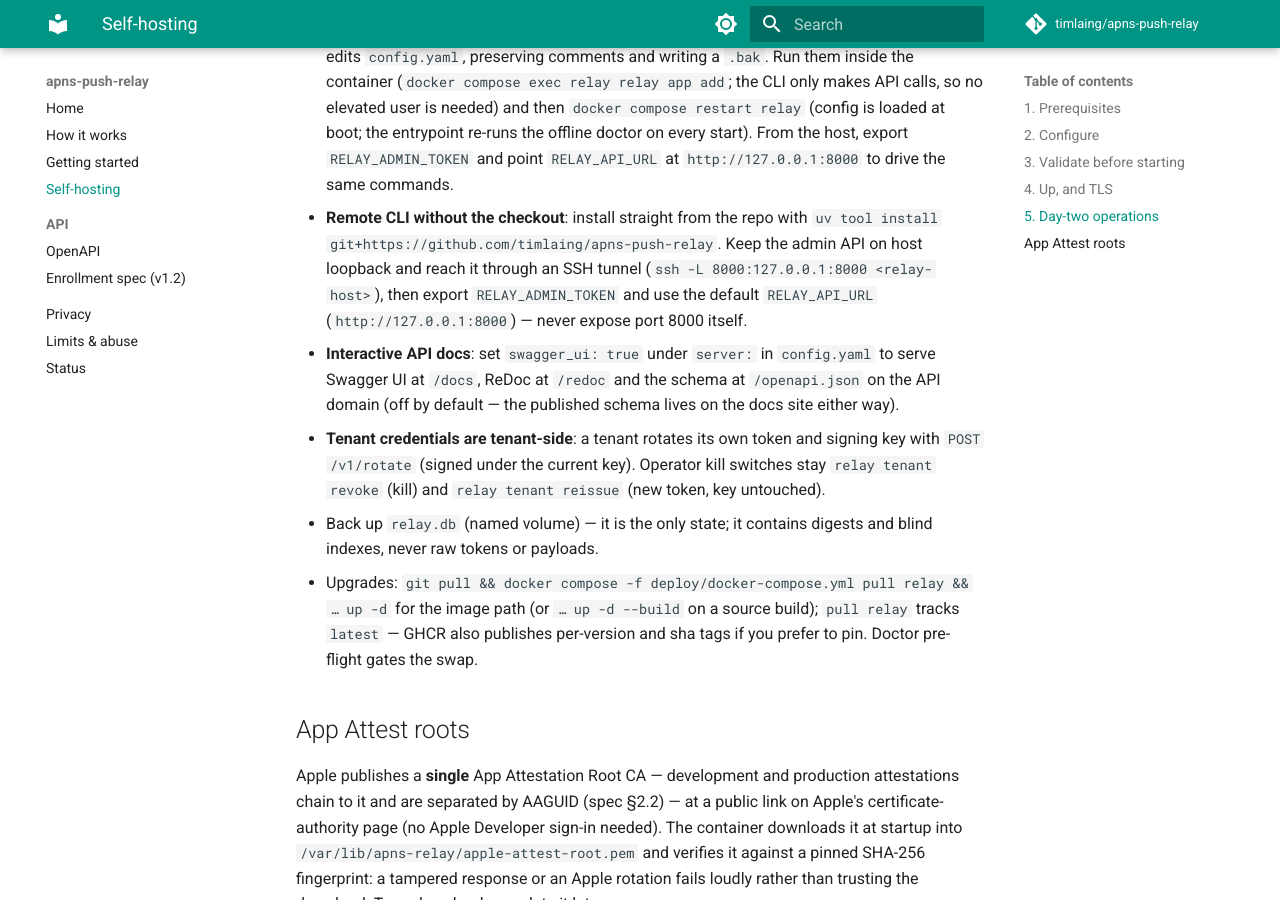
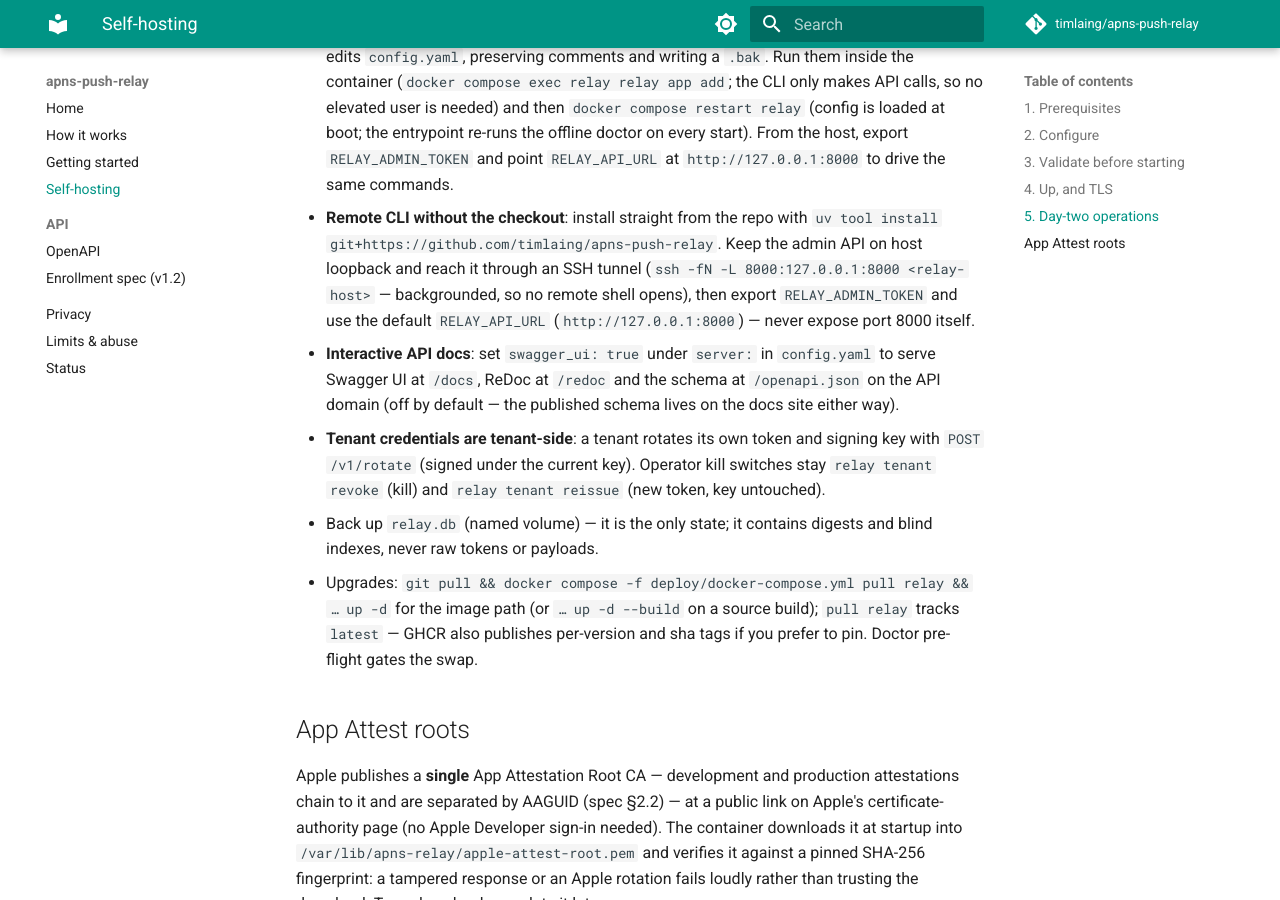
Before and after one commit to timlaing/apns-push-relay, an MkDocs documentation site: the page built from docs/self-hosting.md, in a window 1280 px wide and 900 px high, scrolled down 3588 px. Built offline with MkDocs 1.6.1 and Material for MkDocs 9.7.7, drawn with Linux system fonts in a browser that asks for light colours; comment, search, counter and statistics services are not loaded.

Commit message:
Docs: background the SSH tunnel (-fN) so commands run locally

```diff
--- a/docs/self-hosting.md
+++ b/docs/self-hosting.md
@@ -188,7 +188,8 @@ docker compose exec relay relay metrics             # metric table (--json / --p
 - **Remote CLI without the checkout**: install straight from the repo with
   `uv tool install git+https://github.com/timlaing/apns-push-relay`. Keep the
   admin API on host loopback and reach it through an SSH tunnel
-  (`ssh -L 8000:127.0.0.1:8000 <relay-host>`), then export
+  (`ssh -fN -L 8000:127.0.0.1:8000 <relay-host>` — backgrounded, so no
+  remote shell opens), then export
   `RELAY_ADMIN_TOKEN` and use the default `RELAY_API_URL`
   (`http://127.0.0.1:8000`) — never expose port 8000 itself.
 - **Interactive API docs**: set `swagger_ui: true` under `server:` in
```
Also changed, not shown: README.md (+1 -1 lines).
